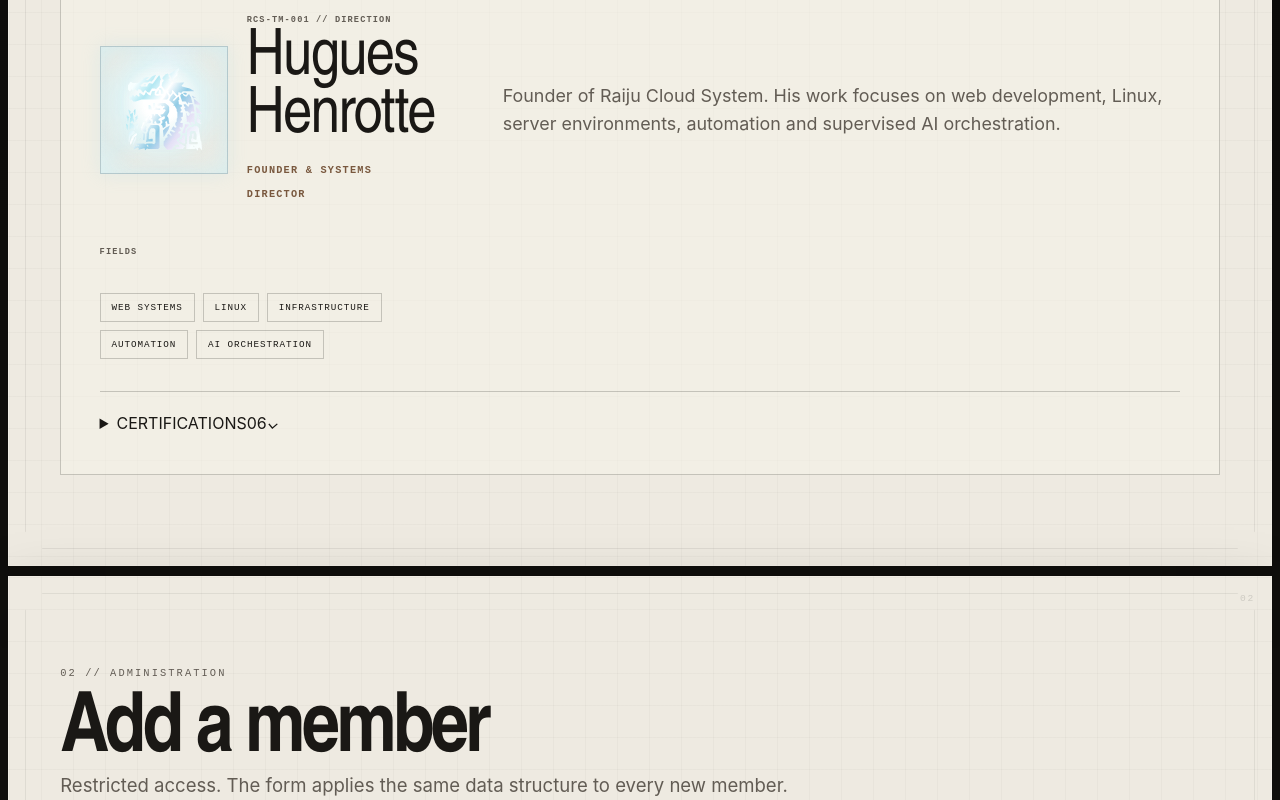
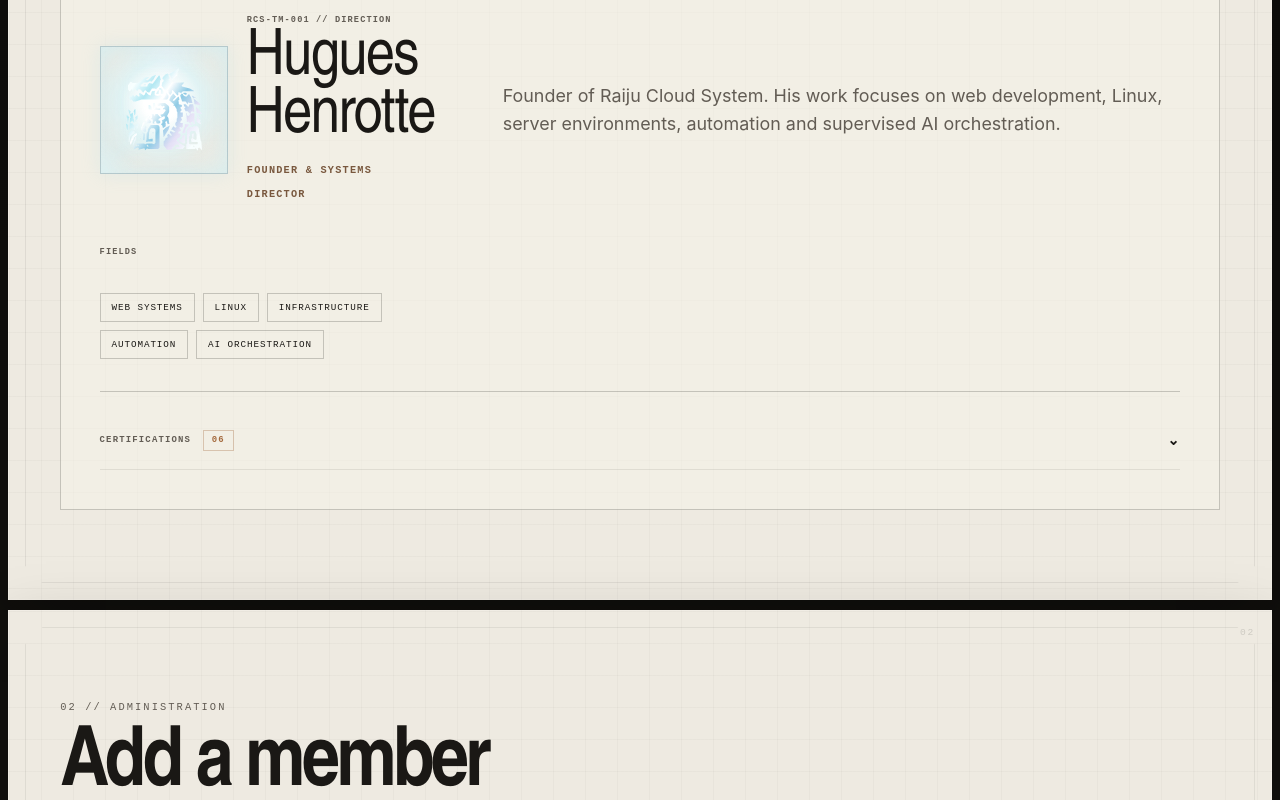
Before and after one commit to Rain-Autumn/rcs-website, a Next.js app: page /en/team in a window 1280 px wide. Shown: the part 1141-1941 px from the top of the page. Built offline with nearby package versions, Linux system fonts and the light colour scheme.

Commit message:
Style the certification disclosure

```diff
--- a/src/app/globals.css
+++ b/src/app/globals.css
@@ -1936,7 +1936,19 @@
 .team-member-identity strong { color: #79583e; font: 650 .64rem/1.5 var(--mono); letter-spacing: .12em; text-transform: uppercase; }
 .team-member-bio { align-self: center; max-width: 55rem; color: var(--ink-soft); font-size: clamp(1rem, 1.4vw, 1.2rem); }
 .team-certifications { grid-column: 1 / -1; padding-top: 1.2rem; border-top: 1px solid var(--line); }
-.team-cert-list { margin-top: .8rem; border-top: 1px solid var(--line-soft); }
+.team-certifications-disclosure > summary { min-height: 3.7rem; padding: .3rem 0; display: grid; grid-template-columns: auto 1fr auto; gap: .75rem; align-items: center; list-style: none; cursor: pointer; border-bottom: 1px solid var(--line-soft); }
+.team-certifications-disclosure > summary::-webkit-details-marker { display: none; }
+.team-certifications-disclosure > summary:focus-visible { outline: 2px solid var(--copper); outline-offset: .3rem; }
+.team-certifications-label, .team-certifications-count, .team-certifications-toggle { font: 650 .56rem var(--mono); letter-spacing: .13em; }
+.team-certifications-label { color: var(--ink-soft); }
+.team-certifications-count { width: fit-content; padding: .3rem .48rem; color: var(--copper); border: 1px solid rgba(155,95,48,.3); }
+.team-certifications-toggle { display: flex; align-items: center; gap: .7rem; color: var(--ink); }
+.team-certifications-toggle i { font-style: normal; font-size: .9rem; transition: transform .24s ease; }
+.team-certifications-open { display: none; }
+.team-certifications-disclosure[open] .team-certifications-open { display: inline; }
+.team-certifications-disclosure[open] .team-certifications-closed { display: none; }
+.team-certifications-disclosure[open] .team-certifications-toggle i { transform: rotate(180deg); }
+.team-cert-list { border-top: 0; }
 .team-cert-list article { min-height: 6rem; padding: .85rem 0; display: grid; grid-template-columns: 2.5rem 1fr auto; gap: 1rem; align-items: center; border-bottom: 1px solid var(--line-soft); }
 .team-cert-list article > span { color: rgba(26,24,21,.3); font: 600 .54rem var(--mono); }
 .team-cert-list strong { display: block; font-size: .95rem; }
@@ -1963,6 +1975,8 @@
   .team-member { padding: 1rem; gap: 1.5rem; }
   .team-member-identity { grid-template-columns: 5.4rem 1fr; min-width: 0; }
   .team-member-identity h3 { font-size: clamp(2rem, 11vw, 3.2rem); overflow-wrap: anywhere; }
+  .team-certifications-disclosure > summary { grid-template-columns: auto auto 1fr; }
+  .team-certifications-toggle { justify-self: end; }
   .team-cert-list article { grid-template-columns: 1.8rem 1fr auto; gap: .6rem; }
   .team-cert-list strong, .team-cert-list p, .team-cert-list small { overflow-wrap: anywhere; }
   .team-cert-fields { grid-template-columns: 1fr; }
@@ -1970,6 +1984,7 @@
 }
 @media (prefers-reduced-motion: reduce) {
   .team-member-mark--arkenstone::before, .team-member-mark--arkenstone::after { animation: none; }
+  .team-certifications-toggle i { transition: none; }
 }
 /* === RCS TEAM DIRECTORY END === */
 
```
